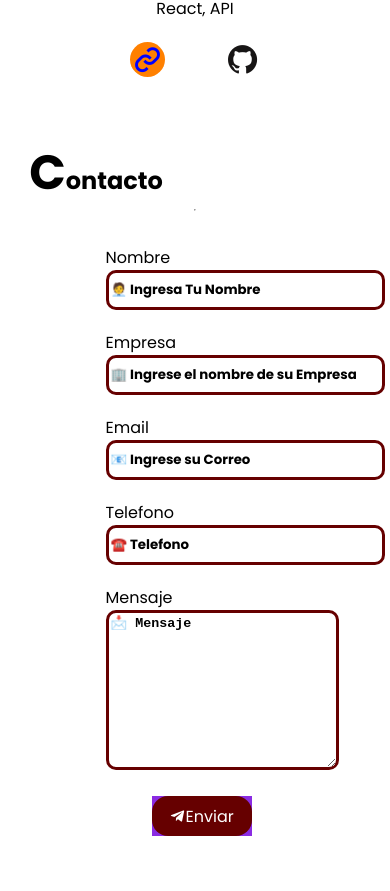
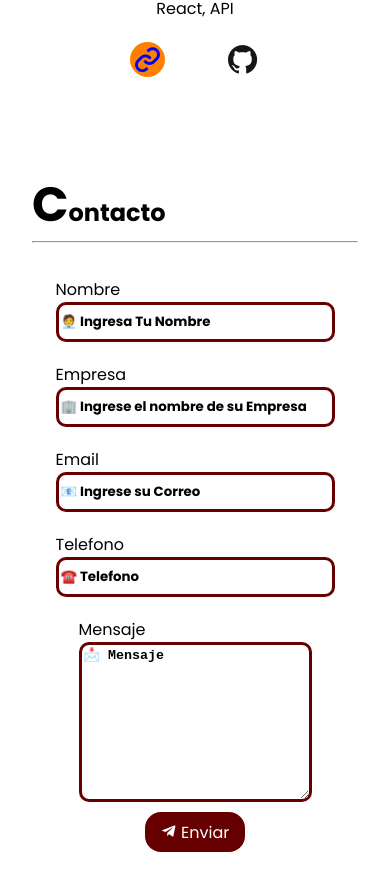
Before and after one commit to Juan1990Vars/mi-portafolio, a React (Vite) app: page / in a window 390 px wide. Shown: the part 3275-4166 px from the top of the page. Built offline with nearby package versions, Linux system fonts and the light colour scheme.

Commit message:
mi portafolio

```diff
--- a/src/components/styles/contact.css
+++ b/src/components/styles/contact.css
@@ -1,7 +1,6 @@
 .card {
-    /* background-color: red; */
-    width: 85%;
-    margin: auto;
+    padding: 2em;
+    margin: 0;
 }
 
 .card__form {
@@ -11,6 +10,8 @@
 .div__form {
     display: flex;
     flex-direction: column;
+    justify-content: center;
+    align-content: center;
     width: 50%;
     margin: auto;
     flex-wrap: wrap;
@@ -75,8 +76,7 @@ label {
 
     }
     .card {
-        display: flex;
-        flex-direction: column;
+        /* flex-direction: column; */
         /* align-items: center; */
         /* justify-content: center; */
         /* width: 80%; */
@@ -88,17 +88,17 @@ label {
         flex-direction: column;
         justify-content: center;
         align-items: center;
-        width: 80%;
+        width: 100%;
     }
     .button {
+        /* margin-right: -30%; */
+        /* display: flex;
+        justify-content: center;
+        align-items: center;
         background-color: blueviolet;
-        margin-right: -30%;
-        margin-top: 1em;
-    }
-    .button__bx {
-        display: flex;
-        align-items: center;
-        justify-content: center;
+        margin-top: 1em; */
+
+
     }
 
 }
```
